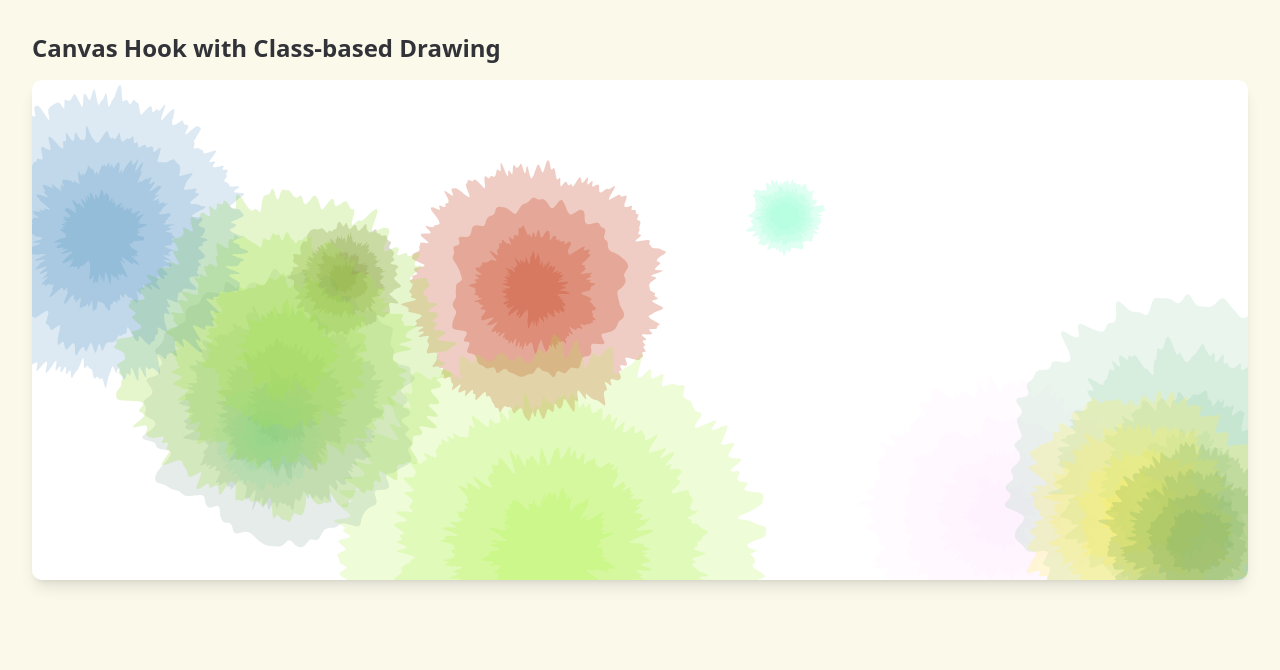
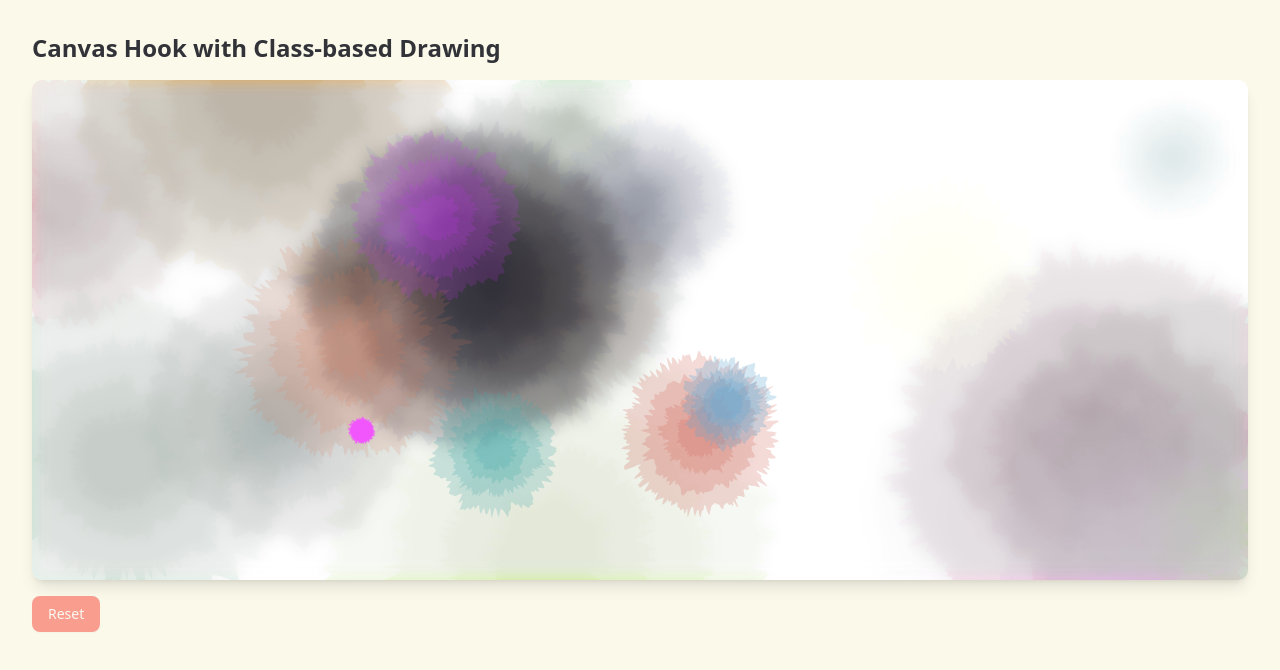
Before and after one commit to hetarho/brain_diary, a Next.js app: page /canvas in a window 1280 px wide. Shown: the top 670 px of the page. Built offline with nearby package versions, Linux system fonts and the light colour scheme.

Commit message:
feat: enhance CanvasExample with dual canvas drawing and reset functionality

```diff
--- a/app/components/CanvasExample.tsx
+++ b/app/components/CanvasExample.tsx
@@ -4,9 +4,14 @@ import { useState, useCallback, useEffect } from "react";
 import { useCanvas } from "../hooks/useCanvas";
 import WaterColorPaint from "../lib/canvas/waterColorPaint/waterColorPaint";
 import chroma from "chroma-js";
+import { cn } from "../lib/utils";
+import { Button } from "./button";
 
 export default function CanvasExample() {
   const [drawingObjects, setDrawingObjects] = useState<WaterColorPaint[]>([]);
+  const [drawingObjects2, setDrawingObjects2] = useState<WaterColorPaint[]>([]);
+  const [finishedDrawing, setFinishedDrawing] = useState(false);
+  const [finishedDrawing2, setFinishedDrawing2] = useState(false);
 
   const { canvasRef, width, height } = useCanvas({
     backgroundColor: "#ffffff",
@@ -30,14 +35,61 @@ export default function CanvasExample() {
     ),
   });
 
-  const drawNext = useCallback(
+  const {
+    canvasRef: canvasRef2,
+    width: width2,
+    height: height2,
+  } = useCanvas({
+    backgroundColor: "#ffffff",
+
+    onAnimationFrame: useCallback(
+      (ctx: CanvasRenderingContext2D, width: number, height: number) => {
+        // 캔버스 클리어
+        ctx.clearRect(0, 0, width, height);
+
+        // 배경색 적용
+        ctx.fillStyle = "transparent";
+        ctx.fillRect(0, 0, width, height);
+
+        // 모든 저장된 객체 그리기 및 업데이트
+        drawingObjects2.forEach((obj) => {
+          obj.update();
+          obj.draw(ctx);
+        });
+      },
+      [drawingObjects2]
+    ),
+  });
+  const drawNextForeground = useCallback(
+    async (delay: number) => {
+      if (width2 === 0 || height2 === 0) return;
+      setDrawingObjects2((prev) => {
+        const waterColor = new WaterColorPaint({
+          x: (Math.random() * width2) / 2 + width2 / 4,
+          y: (Math.random() * height2) / 2 + height2 / 4,
+          size: Math.random() * 8 + 8,
+          color: chroma.random().brighten(0.4).hex(),
+          density: Math.random() * 0.1,
+        });
+
+        return [...prev, waterColor];
+      });
+
+      await new Promise((resolve) => setTimeout(resolve, delay));
+      const nextDelayAdditional = Math.random() * 100;
+      if (delay < 900) {
+        drawNextForeground(delay + nextDelayAdditional);
+      } else {
+        setFinishedDrawing2(true);
+      }
+    },
+    [width2, height2]
+  );
+
+  const drawNextBackground = useCallback(
     async (delay: number) => {
       if (width === 0 || height === 0) return;
       setDrawingObjects((prev) => {
-        if (prev.length > 30) {
-          return prev;
-        }
-
         const waterColor = new WaterColorPaint({
           x: Math.random() * width,
           y: Math.random() * height,
@@ -50,17 +102,28 @@ export default function CanvasExample() {
       });
 
       await new Promise((resolve) => setTimeout(resolve, delay));
-      const nextDelayAdditional = Math.random() * 150;
-      if (delay < 1200) {
-        drawNext(delay + nextDelayAdditional);
+      const nextDelayAdditional = Math.random() * 30;
+      if (delay < 300) {
+        drawNextBackground(delay + nextDelayAdditional);
+      } else {
+        drawNextForeground(300);
+        setFinishedDrawing(true);
       }
     },
-    [height, width]
+    [drawNextForeground, height, width]
   );
 
   useEffect(() => {
-    drawNext(0);
-  }, [drawNext]);
+    drawNextBackground(0);
+  }, [drawNextBackground]);
+
+  function handleReset() {
+    setFinishedDrawing(false);
+    setFinishedDrawing2(false);
+    setDrawingObjects([]);
+    setDrawingObjects2([]);
+    drawNextBackground(0);
+  }
 
   return (
     <div className="p-8">
@@ -69,9 +132,32 @@ export default function CanvasExample() {
       </h1>
 
       {/* 캔버스 */}
-      <div className="border-gray-300 h-[500px] w-full rounded-lg overflow-hidden shadow-lg">
+      <div className="border-gray-300 h-[500px] w-full rounded-lg overflow-hidden shadow-lg relative">
         <canvas ref={canvasRef} className="cursor-crosshair w-full h-full" />
+        <div
+          className={cn(
+            "w-full h-full absolute top-0 left-0 backdrop-blur-sm backdrop-grayscale-100 transition-opacity ",
+            {
+              "opacity-0": !finishedDrawing,
+              "opacity-100 duration-[4000ms]": finishedDrawing,
+            }
+          )}
+        ></div>
+        <canvas
+          ref={canvasRef2}
+          className="cursor-crosshair w-full h-full absolute top-0 left-0"
+        />
       </div>
+      <Button
+        onClick={handleReset}
+        disabled={!finishedDrawing2}
+        className={cn("mt-4", {
+          "opacity-0": !finishedDrawing2,
+          "opacity-100": finishedDrawing2,
+        })}
+      >
+        Reset
+      </Button>
     </div>
   );
 }
```
